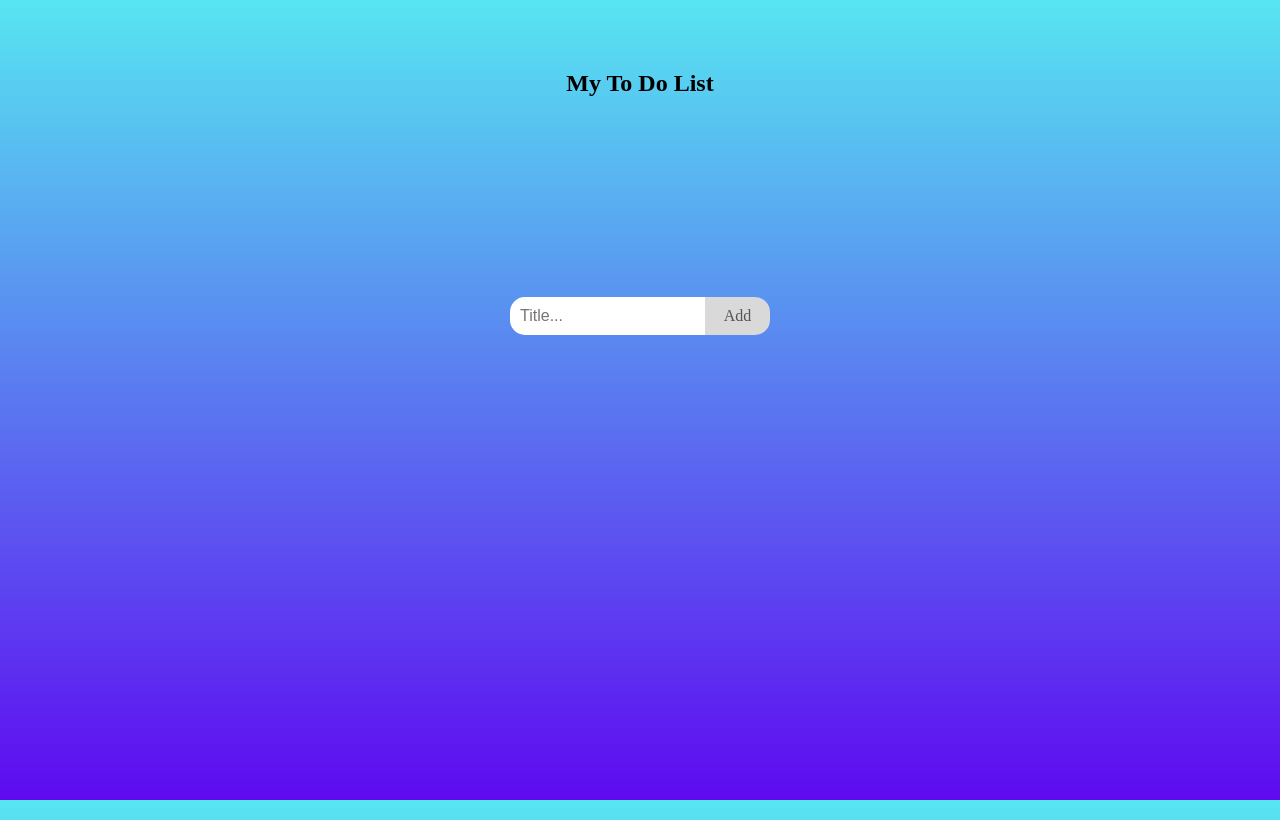
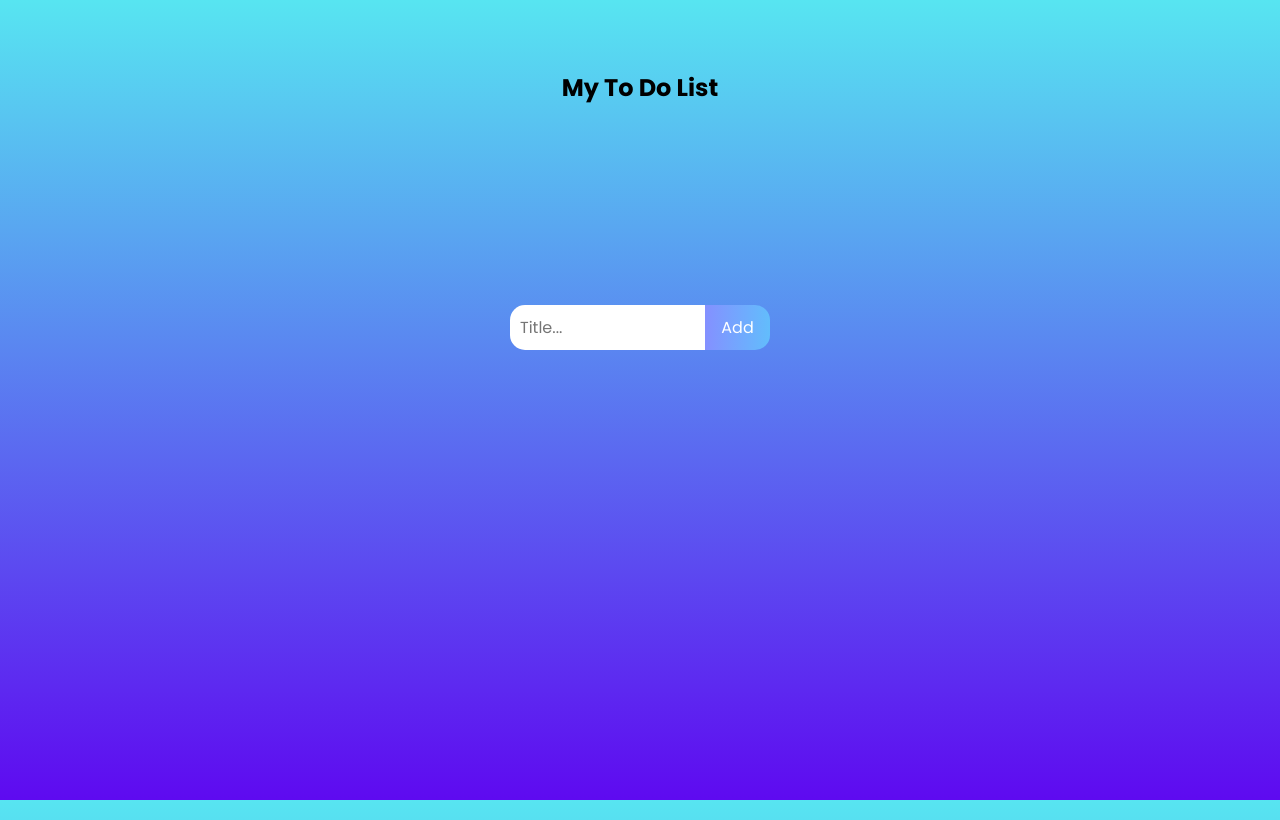
Before and after one commit to Joy879/To-do-list, a plain HTML site: page index.html in a window 1280 px wide. Drawn offline with Linux system fonts and the light colour scheme.

Commit message:
Add files

```diff
--- a/index.html
+++ b/index.html
@@ -3,6 +3,7 @@
     <head>
         <meta name="viewport" content="width=device-width, initial-scale=1">
         <link href="https://fonts.googleapis.com/css2?family=Poppins:wght@400;500&display=swap" rel="stylesheet">
+        <link href="https://fonts.googleapis.com/css?family=Open+Sans:300,300i,400,400i,600,600i,700,700i|Raleway:300,300i,400,400i,500,500i,600,600i,700,700i|Poppins:300,300i,400,400i,500,500i,600,600i,700,700i" rel="stylesheet">
         <link href="style.css" rel="stylesheet" type="text/css" />
 
     </head>
--- a/style.css
+++ b/style.css
@@ -7,6 +7,7 @@ body {
   padding: 0;
   min-width: 250px;
   min-height: 100%;
+  font-family: "Poppins", "Raleway", "Open-Sans";
   background: linear-gradient(135deg,#57e5f1,#5e0af0);
   background: #57e5f1; /* For browsers that do not support gradients */
   background: -webkit-linear-gradient(#57e5f1, #5e0af0); /* For Safari 5.1 to 6.0 */
@@ -103,6 +104,7 @@ h2 {
   background-color: transparent;
   padding: 10px 40px;
   width: 50%;
+  min-width: 50%;
   color: white;
   margin: auto;
   text-align: center;
@@ -122,17 +124,20 @@ input {
   border-top-left-radius: 15px;
   border-bottom-left-radius: 15px;
   width: 75%;
+  min-width: 75%;
   padding: 10px;
   float: left;
   font-size: 16px;
+  font-family: 'Poppins';
 }
 
 /* Style the "Add" button */
 .addBtn {
   padding: 10px;
   width: 25%;
-  background: #d9d9d9;
-  color: #555;
+  min-width: 25%;
+  background: -webkit-linear-gradient(0deg, #8490ff 0%, #62bdfc 100%);
+  color: #feffff;
   float: left;
   text-align: center;
   font-size: 16px;
@@ -140,6 +145,7 @@ input {
   transition: 0.3s;
   border-top-right-radius:15px;
   border-bottom-right-radius: 15px;
+  margin:0;
 }
 
 .addBtn:hover {
```
